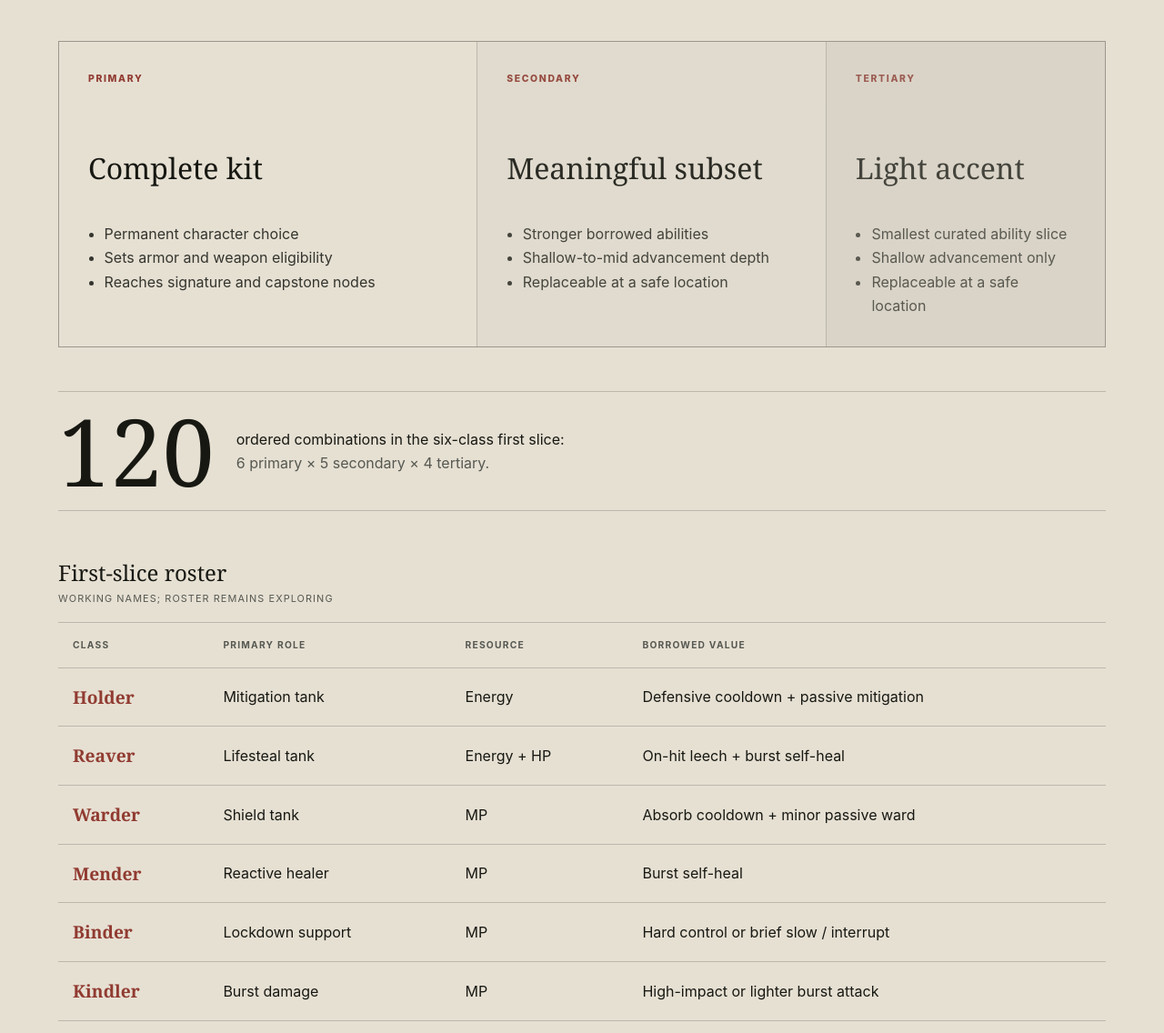
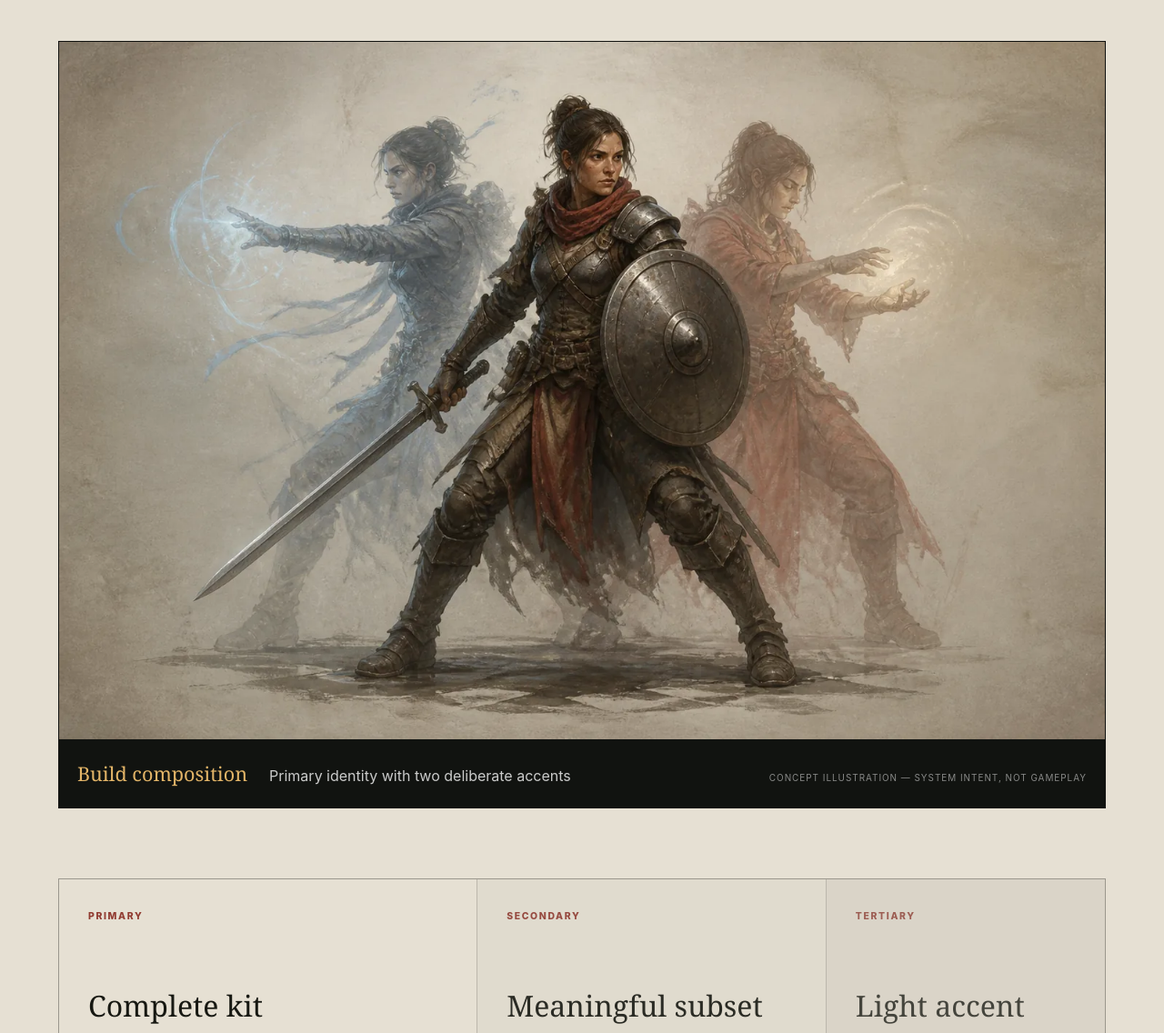
Before and after one commit to frank-grimes-jr/nightcap-mmo-proto, a plain HTML site: page game-design.html in a window 1280 px wide. Shown: the part 2177-3313 px from the top of the page at 91% size. Drawn offline with Linux system fonts and the light colour scheme.

Commit message:
Deploy mechanics illustrations

```diff
--- a/game-design.css
+++ b/game-design.css
@@ -93,6 +93,45 @@
   margin-right: 1rem;
   color: var(--muted);
   content: "•";
+}
+
+.mechanics-figure {
+  margin: 0 0 clamp(3rem, 6vw, 5rem);
+  border: 1px solid var(--line);
+  background: var(--night);
+}
+
+.mechanics-figure img {
+  display: block;
+  width: 100%;
+  height: auto;
+  aspect-ratio: 3 / 2;
+  object-fit: cover;
+}
+
+.mechanics-figure figcaption {
+  display: grid;
+  gap: 0.35rem;
+  padding: 1.25rem;
+  color: #fff;
+}
+
+.mechanics-figure figcaption strong {
+  color: var(--amber-light);
+  font-family: var(--serif);
+  font-size: 1.35rem;
+  font-weight: 400;
+}
+
+.mechanics-figure figcaption span {
+  color: rgb(255 255 255 / 78%);
+}
+
+.mechanics-figure figcaption small {
+  color: rgb(255 255 255 / 50%);
+  font-size: 0.62rem;
+  letter-spacing: 0.1em;
+  text-transform: uppercase;
 }
 
 .principle-list article {
@@ -696,6 +735,16 @@
 }
 
 @media (min-width: 40rem) {
+  .mechanics-figure figcaption {
+    grid-template-columns: auto 1fr auto;
+    align-items: baseline;
+    gap: 1.5rem;
+  }
+
+  .mechanics-figure figcaption small {
+    text-align: right;
+  }
+
   .progression-loop {
     grid-template-columns: 1fr auto 1fr auto 1fr auto 1fr;
     align-items: stretch;
--- a/game-design.html
+++ b/game-design.html
@@ -120,6 +120,22 @@
               tertiary adds a narrow final option.
             </p>
           </div>
+
+          <figure class="mechanics-figure">
+            <img
+              src="assets/concept-art/16-character-build-composition.webp"
+              width="1440"
+              height="960"
+              loading="lazy"
+              decoding="async"
+              alt="One adventurer shown in three overlapping combat disciplines, with the primary stance most prominent"
+            >
+            <figcaption>
+              <strong>Build composition</strong>
+              <span>Primary identity with two deliberate accents</span>
+              <small>Concept illustration — system intent, not gameplay</small>
+            </figcaption>
+          </figure>
 
           <div class="slot-stack" aria-label="Class slot power hierarchy">
             <article class="slot-primary">
@@ -280,6 +296,22 @@
             </p>
           </div>
 
+          <figure class="mechanics-figure">
+            <img
+              src="assets/concept-art/17-equipment-build-flatlay.webp"
+              width="1440"
+              height="960"
+              loading="lazy"
+              decoding="async"
+              alt="Top-down equipment study showing light, medium, and heavy armor beside weapons, accessories, and augment stones"
+            >
+            <figcaption>
+              <strong>Loadout structure</strong>
+              <span>Eligibility sets the frame; statistics shape the build</span>
+              <small>Concept illustration — system intent, not gameplay</small>
+            </figcaption>
+          </figure>
+
           <div class="equipment-rules">
             <article>
               <span>Armor chassis</span>
@@ -387,6 +419,22 @@
             </p>
           </div>
 
+          <figure class="mechanics-figure">
+            <img
+              src="assets/concept-art/18-zone-dungeon-route.webp"
+              width="1440"
+              height="960"
+              loading="lazy"
+              decoding="async"
+              alt="Isometric cutaway connecting an explorable outdoor zone to a branching five-part dungeon route"
+            >
+            <figcaption>
+              <strong>Route design</strong>
+              <span>Discovery outside, readable pacing inside</span>
+              <small>Concept illustration — system intent, not gameplay</small>
+            </figcaption>
+          </figure>
+
           <div class="zone-rules">
             <article>
               <p class="zone-number">01</p>
```
Also changed, not shown: assets/concept-art/16-character-build-composition.webp (added), assets/concept-art/17-equipment-build-flatlay.webp (added), assets/concept-art/18-zone-dungeon-route.webp (added).
